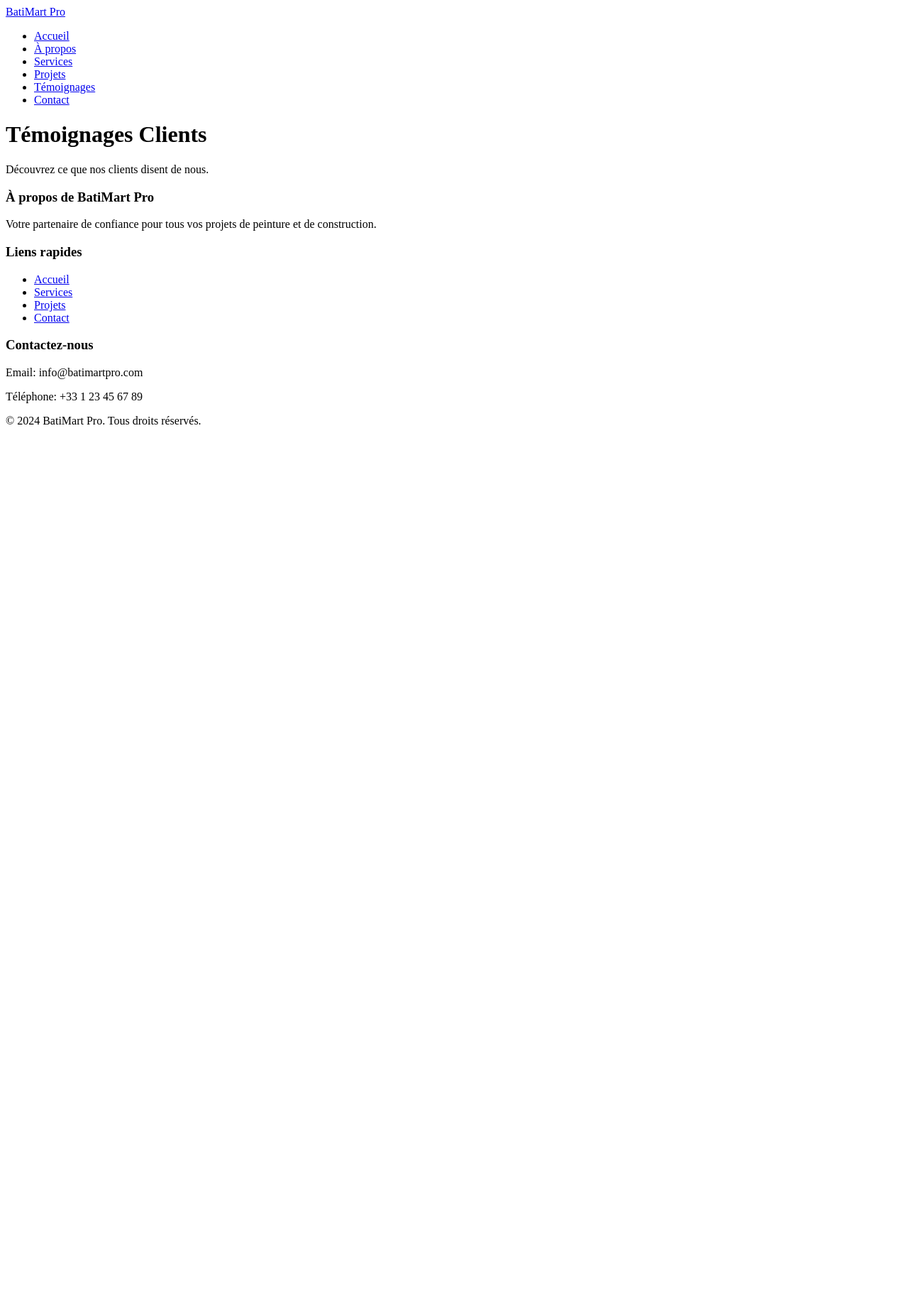
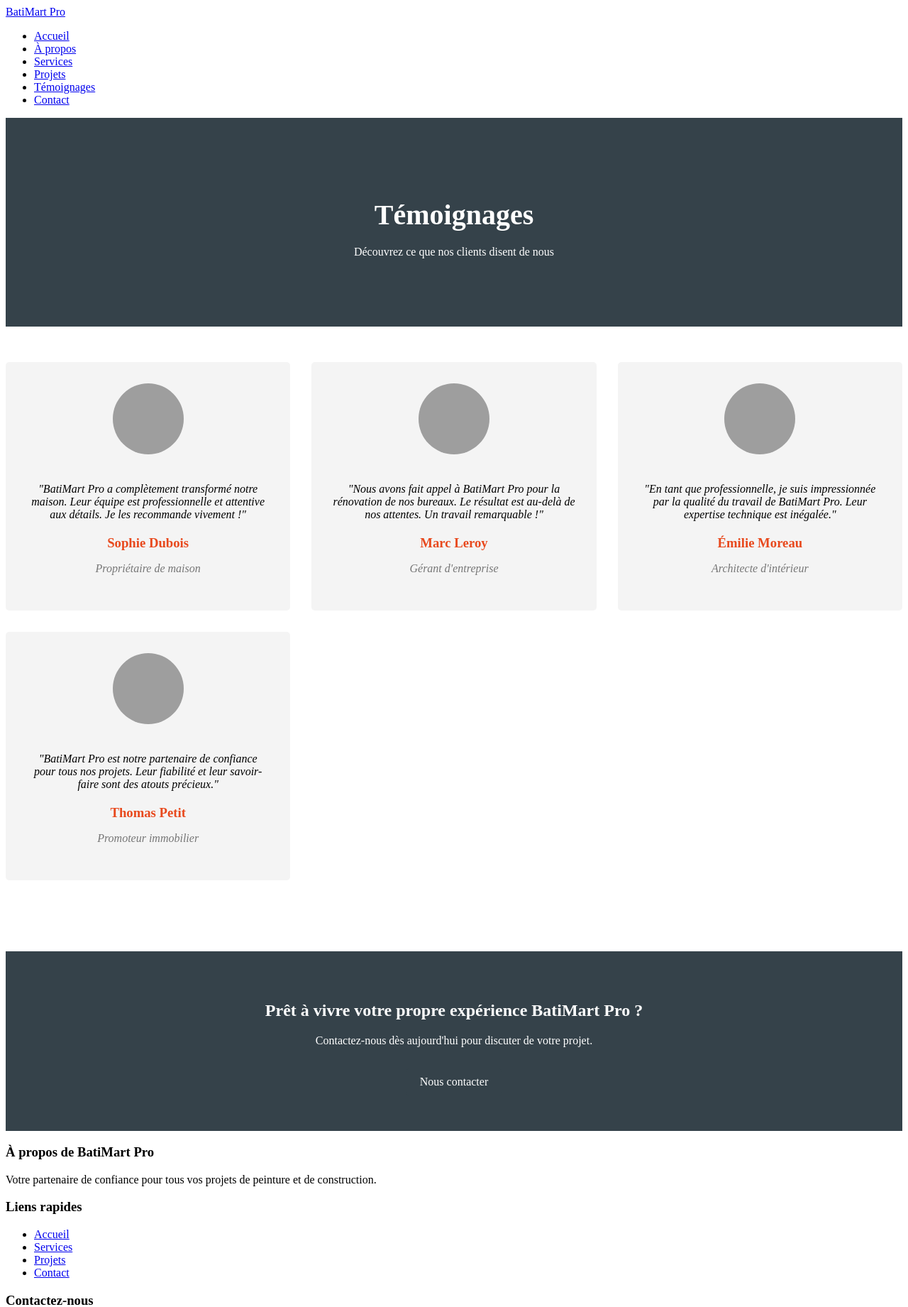
Before and after one commit to fabianolopes3333fr/BATIMART_PRO, a Django app: page /testimonials/ in a window 1280 px wide. Shown: the top 1841 px of the page at 71% size. Before the commit the page ends 598 px from the top, so only its background shows below. Run offline with Django 5.2, Linux system fonts and the light colour scheme; parts of the project's set-up code (start-up, migrations or seed data) failed here and were passed over; grey boxes are pictures that could not be loaded.

Commit message:
Implementação da página de testemunhos

```diff
--- a/core/views.py
+++ b/core/views.py
@@ -91,4 +91,30 @@ def projects(request):
     return render(request, 'core/projects.html', {'projects': projects_list})
 
 def testimonials(request):
-    return render(request, 'core/testimonials.html')
+    testimonials_list = [
+        {
+            'name': 'Sophie Dubois',
+            'role': 'Propriétaire de maison',
+            'content': 'BatiMart Pro a complètement transformé notre maison. Leur équipe est professionnelle et attentive aux détails. Je les recommande vivement !',
+            'image': 'testimonial-1.jpg'
+        },
+        {
+            'name': 'Marc Leroy',
+            'role': 'Gérant d\'entreprise',
+            'content': 'Nous avons fait appel à BatiMart Pro pour la rénovation de nos bureaux. Le résultat est au-delà de nos attentes. Un travail remarquable !',
+            'image': 'testimonial-2.jpg'
+        },
+        {
+            'name': 'Émilie Moreau',
+            'role': 'Architecte d\'intérieur',
+            'content': 'En tant que professionnelle, je suis impressionnée par la qualité du travail de BatiMart Pro. Leur expertise technique est inégalée.',
+            'image': 'testimonial-3.jpg'
+        },
+        {
+            'name': 'Thomas Petit',
+            'role': 'Promoteur immobilier',
+            'content': 'BatiMart Pro est notre partenaire de confiance pour tous nos projets. Leur fiabilité et leur savoir-faire sont des atouts précieux.',
+            'image': 'testimonial-4.jpg'
+        }
+    ]
+    return render(request, 'core/testimonials.html', {'testimonials': testimonials_list})
--- a/static/css/main.css
+++ b/static/css/main.css
@@ -340,3 +340,76 @@
 .cta-projects p {
     margin-bottom: 30px;
 }
+
+/* Adicione isso ao final do arquivo main.css */
+
+/* Testimonials page styles */
+.testimonials-hero {
+    background: #35424a;
+    color: #ffffff;
+    text-align: center;
+    padding: 80px 0;
+}
+
+.testimonials-hero h1 {
+    font-size: 2.5em;
+    margin-bottom: 20px;
+}
+
+.testimonials-grid {
+    display: grid;
+    grid-template-columns: repeat(auto-fit, minmax(300px, 1fr));
+    gap: 30px;
+    padding: 50px 0;
+}
+
+.testimonial-card {
+    background: #f4f4f4;
+    border-radius: 5px;
+    padding: 30px;
+    text-align: center;
+    transition: transform 0.3s ease, box-shadow 0.3s ease;
+}
+
+.testimonial-card:hover {
+    transform: translateY(-5px);
+    box-shadow: 0 5px 15px rgba(0, 0, 0, 0.1);
+}
+
+.testimonial-card img {
+    width: 100px;
+    height: 100px;
+    border-radius: 50%;
+    object-fit: cover;
+    margin-bottom: 20px;
+}
+
+.testimonial-content p {
+    font-style: italic;
+    margin-bottom: 20px;
+}
+
+.testimonial-content h3 {
+    color: #e8491d;
+    margin-bottom: 5px;
+}
+
+.testimonial-role {
+    color: #777;
+}
+
+.cta-testimonials {
+    background: #35424a;
+    color: #ffffff;
+    text-align: center;
+    padding: 50px 0;
+    margin-top: 50px;
+}
+
+.cta-testimonials h2 {
+    margin-bottom: 20px;
+}
+
+.cta-testimonials p {
+    margin-bottom: 30px;
+}
--- a/templates/core/testimonials.html
+++ b/templates/core/testimonials.html
@@ -1,8 +1,30 @@
 {% extends 'base.html' %}
+{% load static %}
 
 {% block title %}Témoignages - BatiMart Pro{% endblock %}
 
 {% block content %}
-<h1>Témoignages Clients</h1>
-<p>Découvrez ce que nos clients disent de nous.</p>
+<section class="testimonials-hero">
+    <h1>Témoignages</h1>
+    <p>Découvrez ce que nos clients disent de nous</p>
+</section>
+
+<section class="testimonials-grid">
+    {% for testimonial in testimonials %}
+    <div class="testimonial-card">
+        <img src="{% static 'images/'|add:testimonial.image %}" alt="{{ testimonial.name }}">
+        <div class="testimonial-content">
+            <p>"{{ testimonial.content }}"</p>
+            <h3>{{ testimonial.name }}</h3>
+            <p class="testimonial-role">{{ testimonial.role }}</p>
+        </div>
+    </div>
+    {% endfor %}
+</section>
+
+<section class="cta-testimonials">
+    <h2>Prêt à vivre votre propre expérience BatiMart Pro ?</h2>
+    <p>Contactez-nous dès aujourd'hui pour discuter de votre projet.</p>
+    <a href="{% url 'contact' %}" class="btn">Nous contacter</a>
+</section>
 {% endblock %}
```
